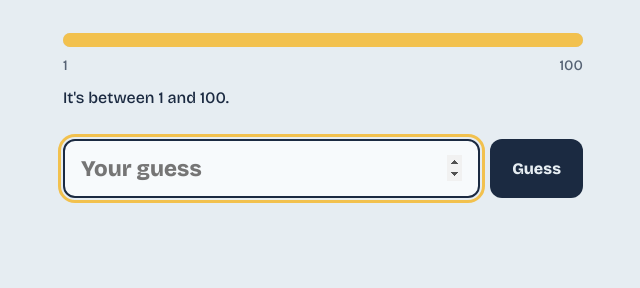
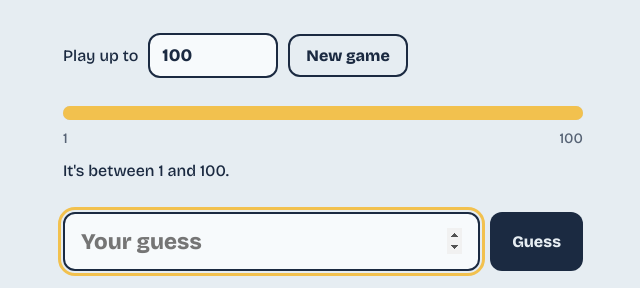
Before and after one commit to kingzdanklv/Guess-the-number, a plain HTML site: page index.html in a window 1280 px wide. Shown: the part 120-408 px from the top of the page, without its empty margins (317-957 px from the left). Drawn offline with nearby package versions, Linux system fonts and the light colour scheme.

Commit message:
index.html

```diff
--- a/index.html
+++ b/index.html
@@ -43,6 +43,21 @@
     letter-spacing: -0.02em;
   }
   .sub { margin: 0 0 36px; font-weight: 500; opacity: 0.75; }
+
+  .setup {
+    display: flex;
+    align-items: center;
+    gap: 10px;
+    margin: 0 0 28px;
+    font-weight: 500;
+  }
+  .setup input { flex: 0 1 130px; font-size: 1.1rem; padding: 10px 12px; }
+  .setup button {
+    padding: 10px 16px;
+    background: transparent;
+    color: var(--ink);
+    border: 2px solid var(--ink);
+  }
 
   .line-wrap { margin-bottom: 32px; }
   .track {
@@ -134,13 +149,19 @@
 <body>
 <main>
   <h1>Guess the number</h1>
-  <p class="sub">I'm thinking of a number from 1 to 100.</p>
+  <p class="sub" id="sub"></p>
+
+  <div class="setup">
+    <label for="maxInput">Play up to</label>
+    <input id="maxInput" type="number" inputmode="numeric" min="2" max="1000000" value="100">
+    <button id="newGame">New game</button>
+  </div>
 
   <div class="line-wrap">
     <div class="track" id="track">
       <div class="range" id="range"></div>
     </div>
-    <div class="ends"><span>1</span><span>100</span></div>
+    <div class="ends"><span>1</span><span id="maxLabel">100</span></div>
     <p class="hint" id="hint">The yellow bar shows where it could be.</p>
   </div>
 
@@ -154,11 +175,13 @@
 </main>
 
 <script>
-  const MIN = 1, MAX = 100;
+  const MIN = 1;
+  let MAX = 100;
   let secret, lo, hi, tries, over;
 
   const $ = (id) => document.getElementById(id);
   const input = $("guess"), go = $("go"), msg = $("message");
+  const maxInput = $("maxInput"), sub = $("sub"), maxLabel = $("maxLabel");
   const track = $("track"), rangeEl = $("range"), hint = $("hint"), history = $("history");
 
   const pct = (n) => ((n - MIN) / (MAX - MIN)) * 100;
@@ -194,6 +217,12 @@
   }
 
   function newGame() {
+    const m = parseInt(maxInput.value, 10);
+    MAX = (!isNaN(m) && m >= 2 && m <= 1000000) ? m : 100;
+    maxInput.value = MAX;
+    sub.textContent = "I'm thinking of a number from 1 to " + MAX + ".";
+    maxLabel.textContent = MAX;
+    input.max = MAX;
     secret = Math.floor(Math.random() * (MAX - MIN + 1)) + MIN;
     lo = MIN; hi = MAX; tries = 0; over = false;
     track.querySelectorAll(".dot").forEach((d) => d.remove());
@@ -243,6 +272,8 @@
     input.focus();
   }
 
+  $("newGame").addEventListener("click", newGame);
+  maxInput.addEventListener("keydown", (e) => { if (e.key === "Enter") newGame(); });
   go.addEventListener("click", guess);
   input.addEventListener("keydown", (e) => { if (e.key === "Enter") guess(); });
   newGame();
```
